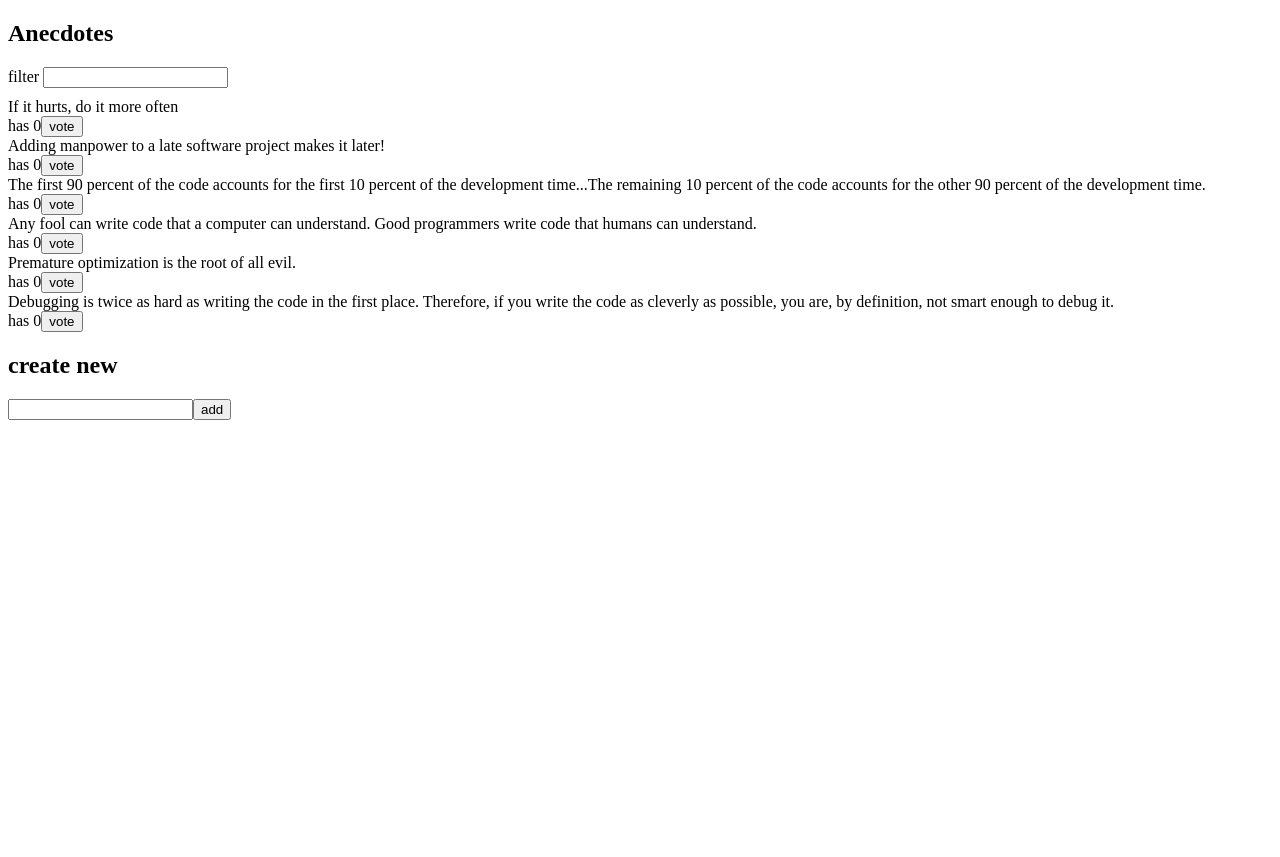
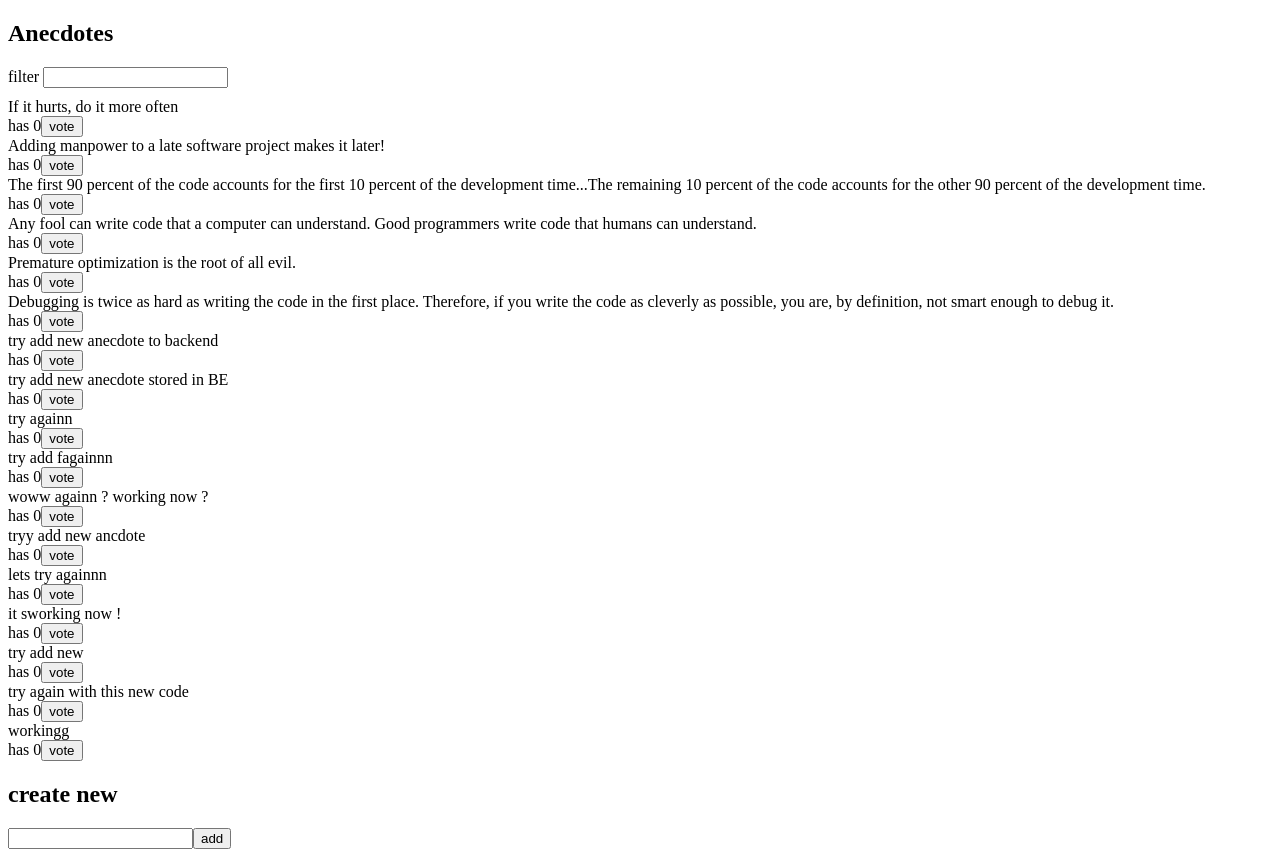
Before and after one commit to jabrij93/redux-anecdotes, a React (Vite) app: page / in a window 1280 px wide. Before the commit the page ends 800 px from the top, so only its background shows below. Built offline with nearby package versions, Linux system fonts and the light colour scheme; data requests are answered from the project's data file.

Commit message:
adding new anecdotes working ! (exercise 6.15 completed)

```diff
--- a/db.json
+++ b/db.json
@@ -1,5 +1,5 @@
 {
-    "anecdotes":[
+  "anecdotes": [
     {
       "content": "If it hurts, do it more often",
       "id": "47145",
@@ -29,6 +29,61 @@
       "content": "Debugging is twice as hard as writing the code in the first place. Therefore, if you write the code as cleverly as possible, you are, by definition, not smart enough to debug it.",
       "id": "98312",
       "votes": 0
+    },
+    {
+      "id": "8e60",
+      "content": "try add new anecdote to backend",
+      "votes": 0
+    },
+    {
+      "id": "8672",
+      "content": "try add new anecdote stored in BE",
+      "votes": 0
+    },
+    {
+      "id": "9e06",
+      "content": "try againn",
+      "votes": 0
+    },
+    {
+      "id": "cce2",
+      "content": "try add fagainnn",
+      "votes": 0
+    },
+    {
+      "id": "eda3",
+      "content": "woww againn ? working now ?",
+      "votes": 0
+    },
+    {
+      "id": "413f",
+      "content": "tryy add new ancdote",
+      "votes": 0
+    },
+    {
+      "id": "2339",
+      "content": "lets try againnn",
+      "votes": 0
+    },
+    {
+      "id": "6e23",
+      "content": "it sworking now !",
+      "votes": 0
+    },
+    {
+      "id": "aa79",
+      "content": "try add new",
+      "votes": 0
+    },
+    {
+      "id": "2fa2",
+      "content": "try again with this new code",
+      "votes": 0
+    },
+    {
+      "id": "f149",
+      "content": "workingg",
+      "votes": 0
     }
   ]
 }
--- a/src/components/AnecdoteForm.jsx
+++ b/src/components/AnecdoteForm.jsx
@@ -1,16 +1,21 @@
 import { useDispatch } from 'react-redux'
 import { createAnecdote } from '../reducers/anecdoteReducer'
+import anecdoteService from '../services/anecdotes'
 import { setNotification, clearNotification } from '../reducers/notificationReducer'
+
 
 const AnecdoteForm = () => {
   const dispatch = useDispatch()
 
-  const addAnecdote = (event) => {
+  const addAnecdote = async (event) => {
     event.preventDefault()
     const content = event.target.anecdote.value
     event.target.anecdote.value = ''
 
-    dispatch(createAnecdote(content))
+    const newAnecdote = await anecdoteService.createNew(content)
+    dispatch(createAnecdote(newAnecdote.content))
+    console.log('NEW-ANECDOTE', newAnecdote) // Check that `newAnecdote.content` is a string
+
     dispatch(setNotification(content))
 
     setTimeout(() => {
--- a/src/services/anecdotes.js
+++ b/src/services/anecdotes.js
@@ -7,4 +7,10 @@ const getAll = async () => {
   return response.data
 }
 
-export default { getAll }
+const createNew = async (content) => {
+  const object = { content, votes: 0 }
+  const response = await axios.post(baseUrl, object)
+  return response.data
+}
+
+export default { getAll, createNew }
```
Lines whose indentation alone changed are shown as unchanged.
